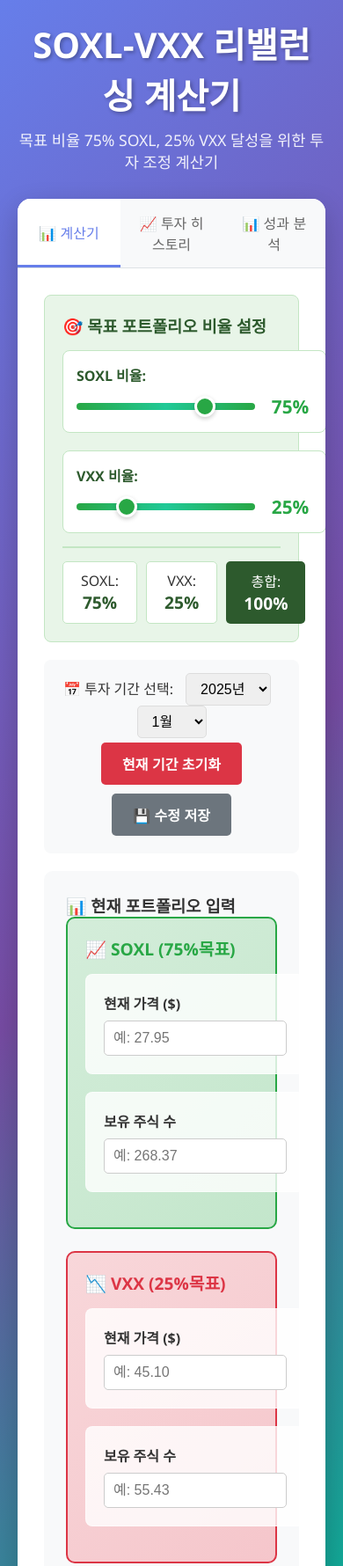
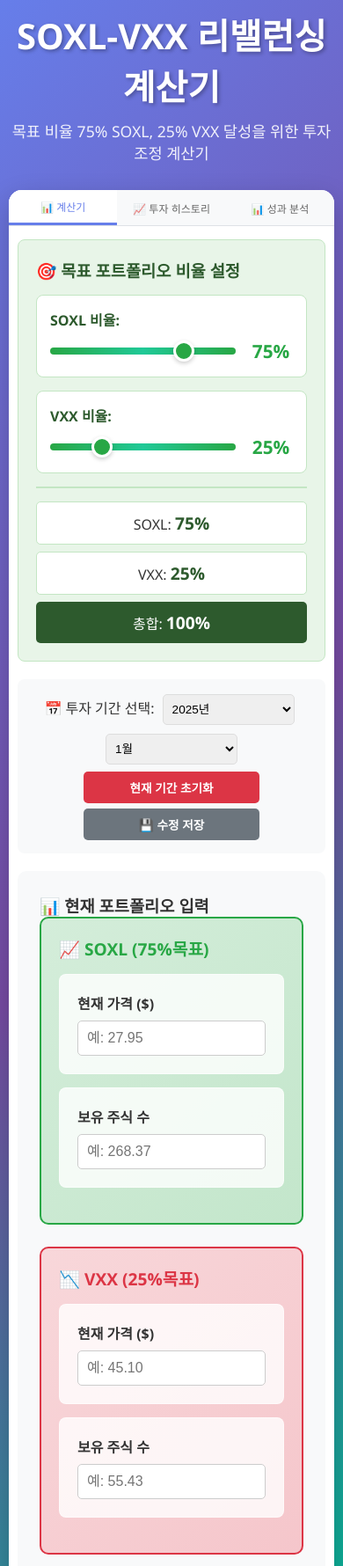
Before and after one commit to durihan0411/ETF_Paper_Trading, a website: page Rebalancing_Calculator.html in a window 390 px wide. Shown: the top 1780 px of the page at 88% size. Drawn offline with nearby package versions, Linux system fonts and the light colour scheme.

Commit message:
Add mobile responsive design for all screen sizes

```diff
--- a/Rebalancing_Calculator.html
+++ b/Rebalancing_Calculator.html
@@ -2,7 +2,9 @@
 <html lang="ko">
 <head>
     <meta charset="UTF-8">
-    <meta name="viewport" content="width=device-width, initial-scale=1.0">
+    <meta name="viewport" content="width=device-width, initial-scale=1.0, maximum-scale=1.0, user-scalable=no">
+    <meta name="apple-mobile-web-app-capable" content="yes">
+    <meta name="apple-mobile-web-app-status-bar-style" content="black-translucent">
     <title>SOXL-VXX 리밸런싱 계산기</title>
     <style>
         * {
@@ -22,6 +24,21 @@
             max-width: 1200px;
             margin: 0 auto;
             padding: 20px;
+        }
+
+        /* 모바일 반응형 */
+        @media screen and (max-width: 768px) {
+            .container {
+                padding: 10px;
+            }
+
+            .header h1 {
+                font-size: 1.8em;
+            }
+
+            .header p {
+                font-size: 0.9em;
+            }
         }
 
         .header {
@@ -66,6 +83,21 @@
             transition: all 0.3s ease;
         }
 
+        /* 모바일 탭 */
+        @media screen and (max-width: 768px) {
+            .tab {
+                padding: 12px 8px;
+                font-size: 0.85em;
+            }
+        }
+
+        @media screen and (max-width: 480px) {
+            .tab {
+                padding: 10px 5px;
+                font-size: 0.75em;
+            }
+        }
+
         .tab:hover {
             background: #e9ecef;
             color: #333;
@@ -86,6 +118,19 @@
             display: block;
         }
 
+        /* 모바일 탭 컨텐츠 */
+        @media screen and (max-width: 768px) {
+            .tab-content {
+                padding: 20px 15px;
+            }
+        }
+
+        @media screen and (max-width: 480px) {
+            .tab-content {
+                padding: 15px 10px;
+            }
+        }
+
         .input-section {
             background: #f8f9fa;
             padding: 25px;
@@ -98,6 +143,14 @@
             grid-template-columns: repeat(auto-fit, minmax(250px, 1fr));
             gap: 20px;
             margin-bottom: 20px;
+        }
+
+        /* 모바일 입력 그룹 */
+        @media screen and (max-width: 768px) {
+            .input-group {
+                grid-template-columns: 1fr;
+                gap: 15px;
+            }
         }
 
         .input-field {
@@ -172,6 +225,24 @@
             font-weight: 600;
             transition: background 0.3s;
             margin: 5px;
+        }
+
+        /* 모바일 버튼 */
+        @media screen and (max-width: 768px) {
+            .btn {
+                padding: 10px 20px;
+                font-size: 0.9em;
+                margin: 3px;
+                width: 100%;
+                max-width: 200px;
+            }
+        }
+
+        @media screen and (max-width: 480px) {
+            .btn {
+                padding: 8px 16px;
+                font-size: 0.85em;
+            }
         }
 
         .btn:hover {
@@ -251,6 +322,14 @@
             margin-top: 20px;
         }
 
+        /* 모바일 포트폴리오 상세 */
+        @media screen and (max-width: 768px) {
+            .portfolio-details {
+                grid-template-columns: 1fr;
+                gap: 15px;
+            }
+        }
+
         .stock-detail-card {
             padding: 20px;
             border-radius: 10px;
@@ -269,6 +348,14 @@
             display: grid;
             grid-template-columns: 1fr 1fr;
             gap: 15px;
+        }
+
+        /* 모바일 상세 그리드 */
+        @media screen and (max-width: 480px) {
+            .detail-grid {
+                grid-template-columns: 1fr;
+                gap: 10px;
+            }
         }
 
         .detail-item {
@@ -338,6 +425,29 @@
             font-size: 0.9em;
         }
 
+        /* 모바일 테이블 */
+        @media screen and (max-width: 768px) {
+            .history-table {
+                font-size: 0.75em;
+            }
+
+            .history-table th,
+            .history-table td {
+                padding: 8px 4px;
+            }
+        }
+
+        @media screen and (max-width: 480px) {
+            .history-table {
+                font-size: 0.7em;
+            }
+
+            .history-table th,
+            .history-table td {
+                padding: 6px 3px;
+            }
+        }
+
         .history-table th,
         .history-table td {
             padding: 10px 8px;
@@ -378,6 +488,28 @@
             box-shadow: 0 2px 10px rgba(0,0,0,0.1);
         }
 
+        /* 모바일 차트 */
+        @media screen and (max-width: 768px) {
+            .performance-chart {
+                padding: 15px;
+            }
+
+            #performanceChart {
+                width: 100% !important;
+                height: 300px !important;
+            }
+        }
+
+        @media screen and (max-width: 480px) {
+            .performance-chart {
+                padding: 10px;
+            }
+
+            #performanceChart {
+                height: 250px !important;
+            }
+        }
+
         .target-ratios {
             background: #e8f5e8;
             border: 1px solid #c3e6c3;
@@ -396,6 +528,14 @@
             grid-template-columns: repeat(auto-fit, minmax(300px, 1fr));
             gap: 20px;
             margin-bottom: 15px;
+        }
+
+        /* 모바일 비율 컨트롤 */
+        @media screen and (max-width: 768px) {
+            .ratio-controls {
+                grid-template-columns: 1fr;
+                gap: 15px;
+            }
         }
 
         .ratio-control-item {
@@ -466,6 +606,14 @@
             border-top: 2px solid #c3e6c3;
         }
 
+        /* 모바일 비율 요약 */
+        @media screen and (max-width: 768px) {
+            .ratio-summary {
+                flex-direction: column;
+                gap: 8px;
+            }
+        }
+
         .ratio-summary-item {
             text-align: center;
             padding: 10px 20px;
@@ -504,6 +652,28 @@
             border-radius: 5px;
             font-size: 1em;
             margin: 0 10px;
+        }
+
+        /* 모바일 선택기 */
+        @media screen and (max-width: 768px) {
+            .month-selector {
+                padding: 12px;
+            }
+
+            .month-selector select {
+                padding: 10px 8px;
+                font-size: 0.9em;
+                margin: 5px;
+                width: 100%;
+                max-width: 150px;
+            }
+        }
+
+        @media screen and (max-width: 480px) {
+            .month-selector select {
+                font-size: 0.85em;
+                padding: 8px 6px;
+            }
         }
 
         .clear-btn {
```
